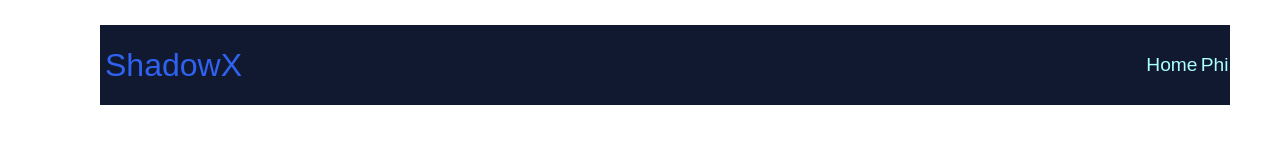
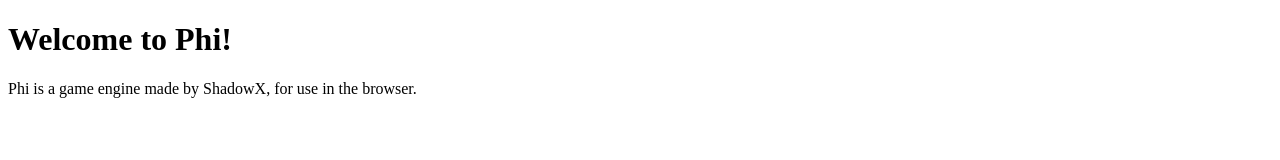
Before and after one commit to FurShadow/Phi, a plain HTML site: page index.html in a window 1280 px wide. Drawn offline with Linux system fonts and the light colour scheme.

Commit message:
redoin it well

```diff
--- a/index.css
+++ b/index.css
@@ -11,81 +11,7 @@
     font-display: swap;
 }
 
-* {
-    box-sizing: border-box;
-    margin: 0;
-    padding: 0;
-    font-family: gjpraj, sans-serif;
+h1 {
+    background-color: #241c3a;
+    color: #dbcefd;
 }
-
-.navbar {
-    background: #111931;
-    height: 80px;
-    display: flex;
-    justify-content: center;
-    align-items: center;
-    font-size: 1.2rem;
-    position: sticky;
-    top: 0;
-    z-index: 999;
-}
-
-.navbar__container {
-    display: flex;
-    justify-content: space-between;
-    height: 80px;
-    z-index: 1;
-    width: 100%;
-    max-width: 2400px;
-    margin: 0 auto;
-    padding: 0 auto;
-
-}
-
-#navbar__logo {
-    background-color: #2f62f0;
-    background-image: linear-gradient(to top, #2f62f0 100%, #8fadff 0%);
-    background-size: 100%;
-    -webkit-background-clip: text;
-    -moz-background-clip: text;
-    -webkit-text-fill-color: transparent;
-    -moz-text-fill-color: transparent;
-    display: flex;
-    align-items: center;
-    cursor: pointer;
-    text-decoration: none;
-    font-size: 2rem;
-    margin-left: 5px;
-}
-
-.fa-gem {
-    margin-right: 0.5rem;
-}
-
-.navbar__menu {
-    display: flex;
-    align-items: center;
-    list-style: none;
-    text-align: center;
-}
-
-.navbar__item {
-    height: 80px;
-}
-
-.navbar__links {
-    color: #aff;
-    display: flex;
-    align-items: center;
-    justify-content: center;
-    text-decoration: none;
-    padding: 0.1rem;
-    height: 100%;
-}
-
-body {
-    text-align: center;
-    color: #34477c;
-    font-family: g1praj, sans-serif;
-    margin: 25px 50px 75px 100px;
-}
--- a/index.html
+++ b/index.html
@@ -1,33 +1,17 @@
 <!DOCTYPE html>
-<html lang="en">
+<html>
 	<head>
-		<meta charset="UTF-8">
-		<meta name="viewport" content="width=device-width,initial-scale=1.0">
 		<title>Phi</title>
-		<link rel="stylesheet" href="index.css"/>
+
 	</head>
 	<body>
-		<nav class="navbar">
-			<div class="navbar__container">
-				<a href="/" id="navbar__logo">ShadowX</a>
-				<div class="navbar__toggle" id="mobile-menu">
-					<span class="bar"></span>
-					<span class="bar"></span>
-					<span class="bar"></span>
-				</div>
-				<ul class="navbar__menu">
-					<li class="navbar__item">
-						<a href="/" class="navbar__links">
-							Home
-						</a>
-					</li>
-					<li class="navbar__item">
-						<a href="/Phi/" class="navbar__links">
-							Phi
-						</a>
-					</li>
-				</ul>
-			</div>
-		</nav>
+		<h1>Welcome to Phi!</h1>
+		<div id="explanation">
+			<p>
+				Phi is a game engine made by ShadowX, for use in the browser.
+			</p>
+			<!--Come up with a better explanation later-->
+
+		</div>
 	</body>
 </html>
```
